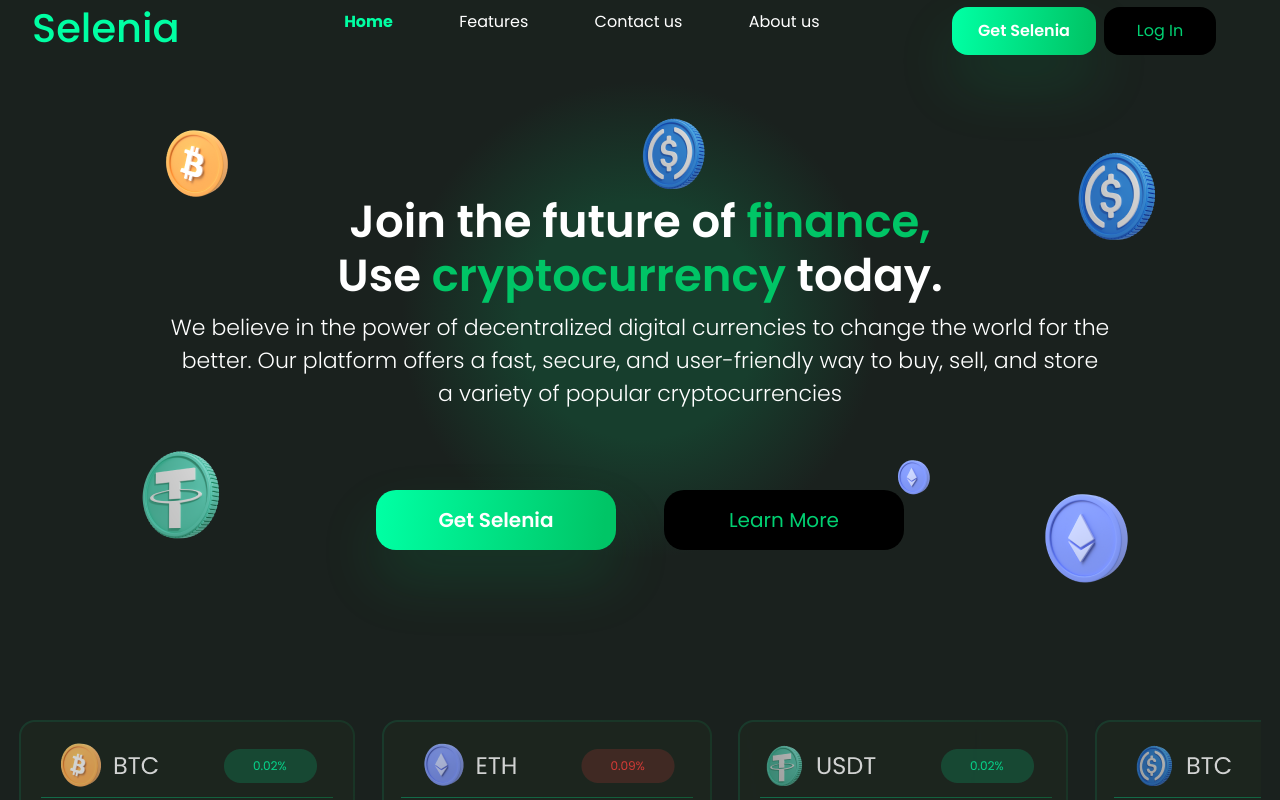
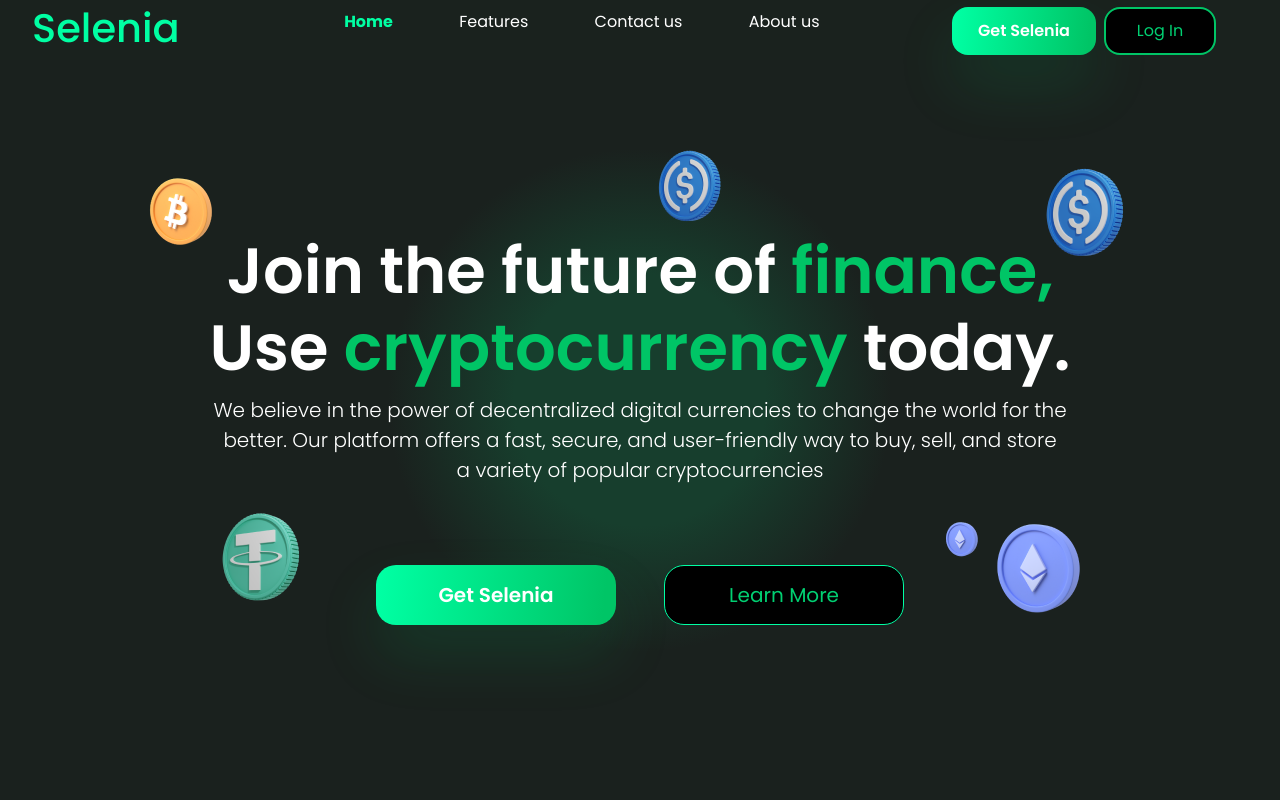
Before and after one commit to AkingboyeOluwa7/seleniaProject, a React (Create React App) app: page / in a window 1280 px wide. Shown: the top 800 px of the page. Built offline with nearby package versions, Linux system fonts and the light colour scheme.

Commit message:
Project updated

```diff
--- a/src/App.css
+++ b/src/App.css
@@ -133,6 +133,8 @@ bottom: 1em;
   height: 3em;
   margin-top: 0.1em;
   margin-right: 4em;
+  border-width: 2px;
+  border-style: solid;
   border-color: #00c566;
   transition: all 0.2s linear;
   background-color: black;
@@ -149,7 +151,7 @@ bottom: 1em;
   position: relative;
   background-color: #1a211e;
   font-family: "poppins";
-  padding-bottom: 2.5em;
+  /* padding-bottom: 2.5em; */
 
 }
 
@@ -167,6 +169,8 @@ width: 100vw;
   width: 100vw;
   justify-content: space-between;
 
+
+
 }
 span {
   color: #00c566;
@@ -180,20 +184,20 @@ display: none;
 
 .img1 {
    position: relative;
-  left: 13em;
-  top: 12.5em;
+  left: 11em;
+  top: 10em;
 
 }
 .img2 {
   position: relative;
   left: 3em;
-  top: 10em;
+  top: 6.5em;
 }
 
 .img3 {
    position: relative;
-top: 11em;
-right: 11em;
+top: 9em;
+right: 10em;
 
 }
 .ellipsetext1 {
@@ -208,7 +212,7 @@ right: 11em;
   font-weight: 600;
   font-family: "Poppins";
   text-align: center;
-  margin-top: 2em;
+  margin-top: 1em;
 
 }
 
@@ -244,6 +248,8 @@ right: 11em;
   background-color: black;
   border-radius: 1em;
   height: 3em;
+  border-width: 1px;
+  border-style: solid;
   border-color: #00ffa3;
   transition: all 0.2s linear;
 }
@@ -357,7 +363,7 @@ background: radial-gradient(closest-corner at 700px 450px,  #173e2d,  #1A211E,
   display: flex;
   flex-direction: column;
   width: 100%;
-  transform: translate(5%, 30%);
+  transform: translate(5%, 10%);
   color: white;
 }
 
@@ -370,6 +376,7 @@ background: radial-gradient(closest-corner at 700px 450px,  #173e2d,  #1A211E,
   font-style: normal;
   font-weight: 600;
   font-size: 40px;
+
 }
 .pgettingstarted {
   width: 572px;
@@ -552,6 +559,7 @@ top: 2em;
 .input-form {
   height: 3em;
   width: 25em;
+  border-radius: 20px;
 }
 .subscribe-button {
   position: relative;
@@ -673,7 +681,7 @@ a{
 
 
  .header1 {
-  font-size: 60px;
+  font-size: 64px;
   font-weight: 600;
   font-family: "Poppins";
   text-align: center;
@@ -814,7 +822,9 @@ a{
     height: 2.8em;
     margin-top: 0.1em;
     margin-right: 4em;
-    border-color: #00c566;
+    border-width: 2px;
+  border-style: solid;
+  border-color: #00ffa3;
     transition: all 0.2s linear;
     background-color: black;
   }
@@ -853,7 +863,7 @@ a{
 
 
  .header1 {
-  font-size: 45px;
+  font-size: 50px;
   font-weight: 600;
   font-family: "Poppins";
   text-align: center;
@@ -922,6 +932,8 @@ a{
   background-color: black;
   border-radius: 1em;
   height: 3em;
+  border-width: 1px;
+  border-style: solid;
   border-color: #00ffa3;
   transition: all 0.2s linear;
 }
@@ -1155,7 +1167,50 @@ top: 2em;
 
 
 
-@media screen and (max-height: 1400px){
+
+@media screen and (max-height: 648px){
+
+  .img4 {
+    position: relative;
+    left: 8em;
+    bottom: 20em;
+    }
+    .img5 {
+     position: relative;
+    left: 20em;
+    bottom: 20em;
+    }
+    .img6 {
+     position: relative;
+    right: 9em;
+    bottom: 19em;
+    }
+    .boxx {
+      display: flex;
+      justify-content: flex-start;
+      border-radius: 16px;
+      opacity: 0.8;
+      gap: 0.3em;
+      padding-top: 200px;
+
+    }
+
+
+
+
+
+}
+
+
+
+
+
+
+
+
+
+
+@media screen and (max-height: 540px){
 
 
 
@@ -1166,31 +1221,31 @@ top: 2em;
     color: white;
     position: relative;
   font-family: "poppins";
-  height: 80vh;
+  height: 100vh;
   width: 100vw;
   }
   .img1 {
     position: relative;
-   left: 10em;
-   top: 8em;
+   left: 5em;
+   top: 13em;
 
   }
   .img2 {
    position: relative;
    left: 3em;
-   top: 7em;
+   top: 10em;
   }
 
   .img3 {
     position: relative;
-  top: 9em;
-  right: 7em;
+  top: 12em;
+  right: 6em;
 
   }
 
 
   .header1 {
-  font-size: 45px;
+  font-size: 64px;
   font-weight: 600;
   font-family: "Poppins";
   text-align: center;
@@ -1201,24 +1256,24 @@ top: 2em;
   font-family: "Poppins";
   font-style: normal;
   font-weight: 300;
-  font-size: 22px;
+  font-size: 20px;
   text-align: center;
   }
 
   .img4 {
   position: relative;
-  left: 8em;
-  bottom: 12em;
+  left: 3em;
+  bottom: 1em;
   }
   .img5 {
    position: relative;
-  left: 17em;
-  bottom: 11em;
+  left: 20em;
+  bottom: 1em;
   }
   .img6 {
    position: relative;
   right: 9em;
-  bottom: 9em;
+    top: 2em;
   }
 
   .ellipsetext1 {
@@ -1234,7 +1289,7 @@ top: 2em;
   .footer {
     display: flex;
       flex-direction: row;
-      height: 70vh;
+      height: 90vh;
       background: #154d39;
       padding-top: 4em;
       color: white;
@@ -1243,14 +1298,55 @@ top: 2em;
 
     }
 
-
-
-
-
-
-}
-
-
+    .boxx {
+      display: flex;
+      justify-content: flex-start;
+      border-radius: 16px;
+      opacity: 0.8;
+      gap: 0.3em;
+      padding-top: 200px;
+
+    }
+
+
+
+}
+
+
+
+
+
+
+@media screen and (max-height: 420px){
+
+  .img4 {
+    position: relative;
+    left: 3em;
+    top: 1em;
+    }
+    .img5 {
+     position: relative;
+    left: 20em;
+    top: 1.5em;
+    }
+    .img6 {
+     position: relative;
+    right: 9em;
+      top: 3em;
+    }
+    .boxx {
+      display: flex;
+      justify-content: flex-start;
+      border-radius: 16px;
+      opacity: 0.8;
+      gap: 0.3em;
+      padding-top: 400px;
+
+    }
+
+
+
+}
 
 
 
@@ -1344,7 +1440,7 @@ top: 2em;
   color: white;
   position: relative;
   font-family: "poppins";
-  padding-top: 10em;
+  padding-top: 120px;
 }
 
 .h1gettingstarted {
--- a/src/Components/Third.jsx
+++ b/src/Components/Third.jsx
@@ -4,7 +4,7 @@ import "../mobile.css";
 const Third = () => {
   return (
     <div id="main3">
-      <div className="peoplecomment">
+      {/* <div className="peoplecomment">
         <div>
           <h1 className="commenttext">What People are saying about us</h1>
         </div>
@@ -50,7 +50,7 @@ const Third = () => {
             </div>
           </div>
         </div>
-      </div>
+      </div> */}
 
       <div className="getupdate">
         <div className="update-text">
--- a/src/contactus.css
+++ b/src/contactus.css
@@ -51,7 +51,9 @@ font-size: 16px;
 
 .iconss{
     position: relative;
-    bottom: 2em;
+    margin-right: 120px;
+    bottom: 3em;
+
 }
 
 .input-form2{
@@ -92,11 +94,11 @@ padding-bottom: 7em;
 }
 
 .formname0{
-  padding: 0em 3.5em 1em 4em;
+  padding: 0em 3.5em 1em 3.5em;
 background-color: white;
 border-radius: 1.5em;
 border: none;
-width: 58vw;
+width: 55vw;
 margin-bottom: 2em;
 }
 
```
